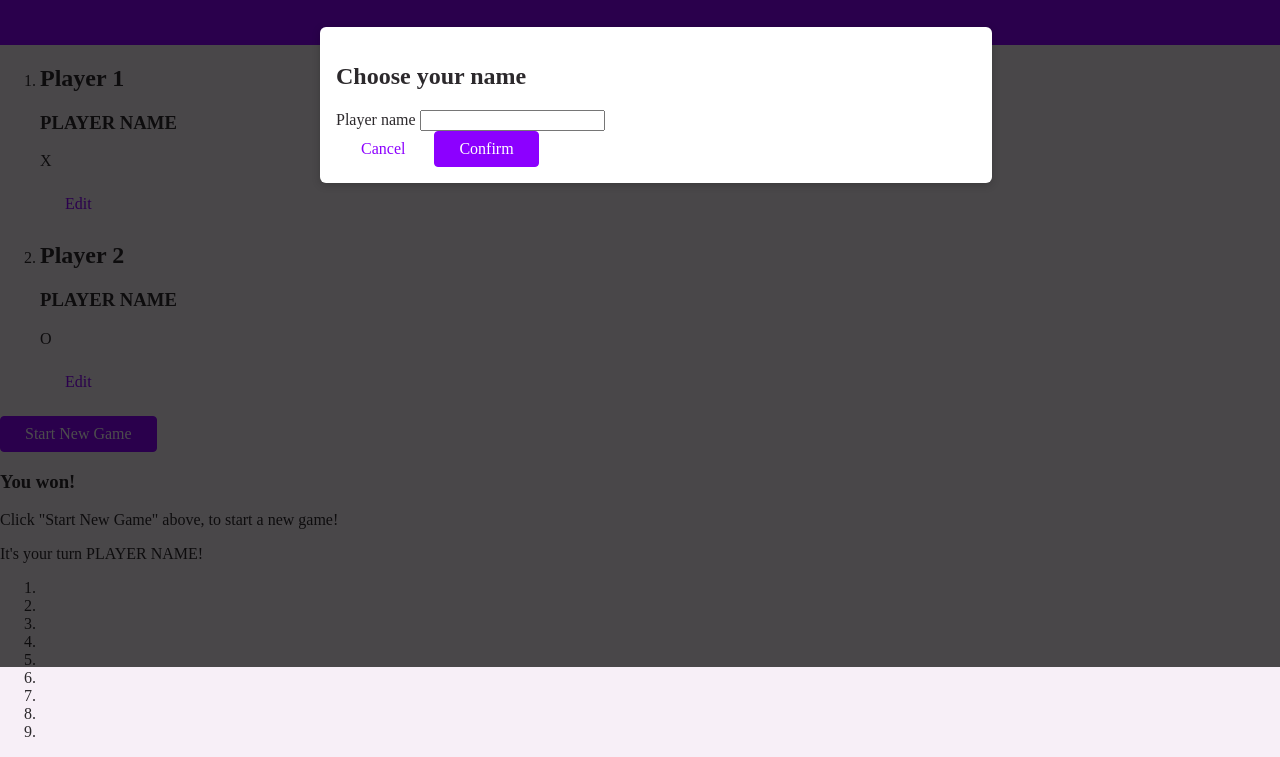
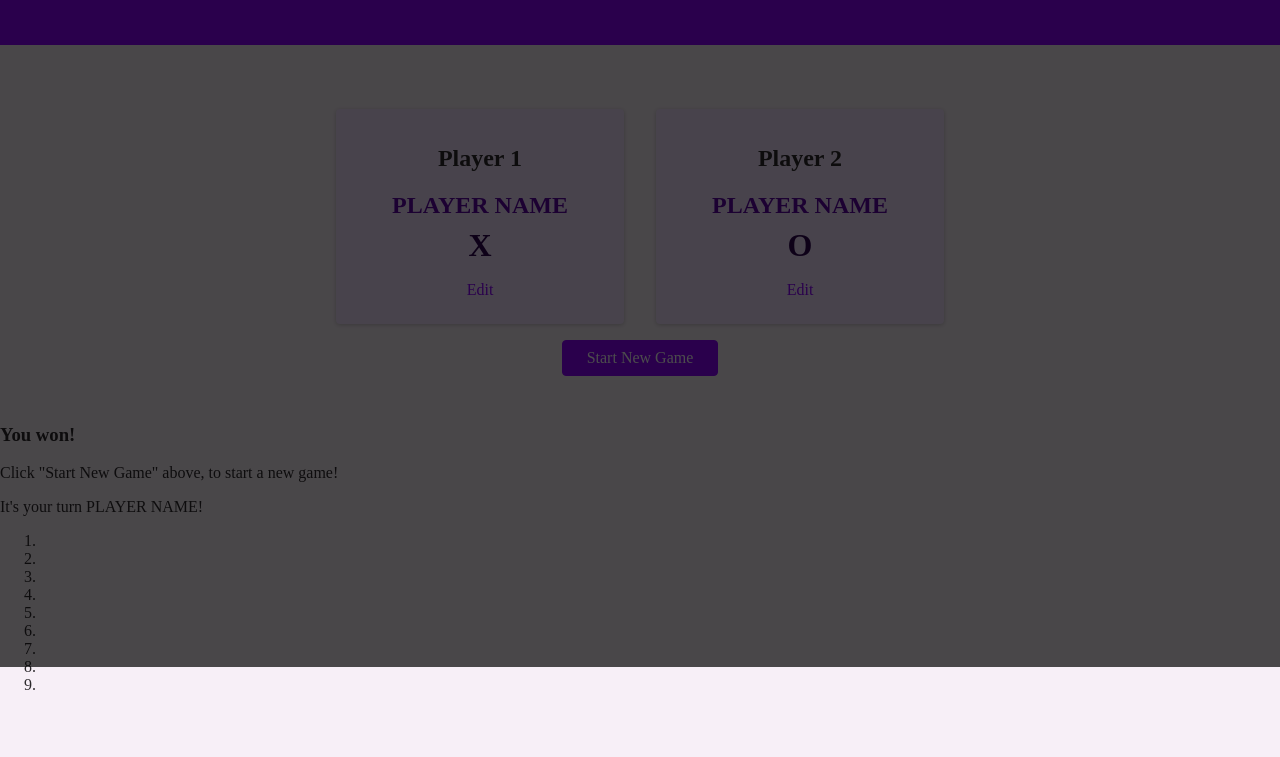
Before and after one commit to sunnyvrvr/JavaScript_Game, a plain HTML site: page TicTacToe/tictactoe.html in a window 1280 px wide. Shown: the part 133-890 px from the top of the page. After the commit the page ends 843 px from the top, so only its background shows below. Drawn offline with Linux system fonts and the light colour scheme.

Commit message:
design: 게임 구성 영역

```diff
--- a/TicTacToe/styles/configuration.css
+++ b/TicTacToe/styles/configuration.css
@@ -22,3 +22,45 @@
     width: 15rem;
     padding: 0.35rem;
 }
+
+#game-configuration {
+    width: 90%;
+    max-width: 40rem;
+    margin: 3rem auto;
+    text-align: center;
+}
+
+#game-configuration ol {
+    list-style: none;
+    margin: 0;
+    padding: 0;
+    display: flex;
+}
+
+#game-configuration li {
+    margin: 1rem;
+    padding: 1rem;
+    width: 50%;
+    background-color: rgb(243, 227, 255);
+    border-radius: 4px;
+    box-shadow: 0 1px 4px rgba(0, 0, 0, 0.2);
+}
+
+#game-configuration h3 {
+    font-size: 1rem;
+    margin: 0.5rem  0;
+}
+
+#game-configuration h3 {
+    font-size: 1.5rem;
+    margin: 0.5rem 0;
+    color: rgb(94, 4, 168);
+}
+
+.player-symbol {
+    font-size: 2rem;
+    margin: 0.5rem 0;
+    font-weight: bold;
+    color: rgb(47, 4, 82);
+    margin: 0.5rem 0;
+}
--- a/TicTacToe/styles/overlays.css
+++ b/TicTacToe/styles/overlays.css
@@ -7,6 +7,7 @@
     padding: 1rem;
     border-radius: 6px;
     box-shadow: 0 2px 8px rgba(0, 0, 0, 0.2);
+    display: none;
 }
 
 #backdrop {
--- a/TicTacToe/tictactoe.html
+++ b/TicTacToe/tictactoe.html
@@ -9,6 +9,7 @@
     <link href="https://fonts.googleapis.com/css2?family=Open+Sans:ital,wght@0,300..800;1,300..800&display=swap" rel="stylesheet">
     <link rel="stylesheet" href="/TicTacToe/styles/style.css">
     <link rel="stylesheet" href="/TicTacToe/styles/overlays.css">
+    <link rel="stylesheet" href="/TicTacToe/styles/configuration.css">
 </head>
 <body>
     <div id="backdrop"></div>
@@ -37,7 +38,7 @@
                     <article>
                         <h2>Player 1</h2>
                         <h3>PLAYER NAME</h3>
-                        <p>X</p>
+                        <p class="player-symbol">X</p>
                         <button class="btn btn-alt">Edit</button>
                     </article>
                 </li>
@@ -45,7 +46,7 @@
                     <article>
                         <h2>Player 2</h2>
                         <h3>PLAYER NAME</h3>
-                        <p>O</p>
+                        <p class="player-symbol">O</p>
                         <button class="btn btn-alt">Edit</button>
                     </article>
                 </li>
```
